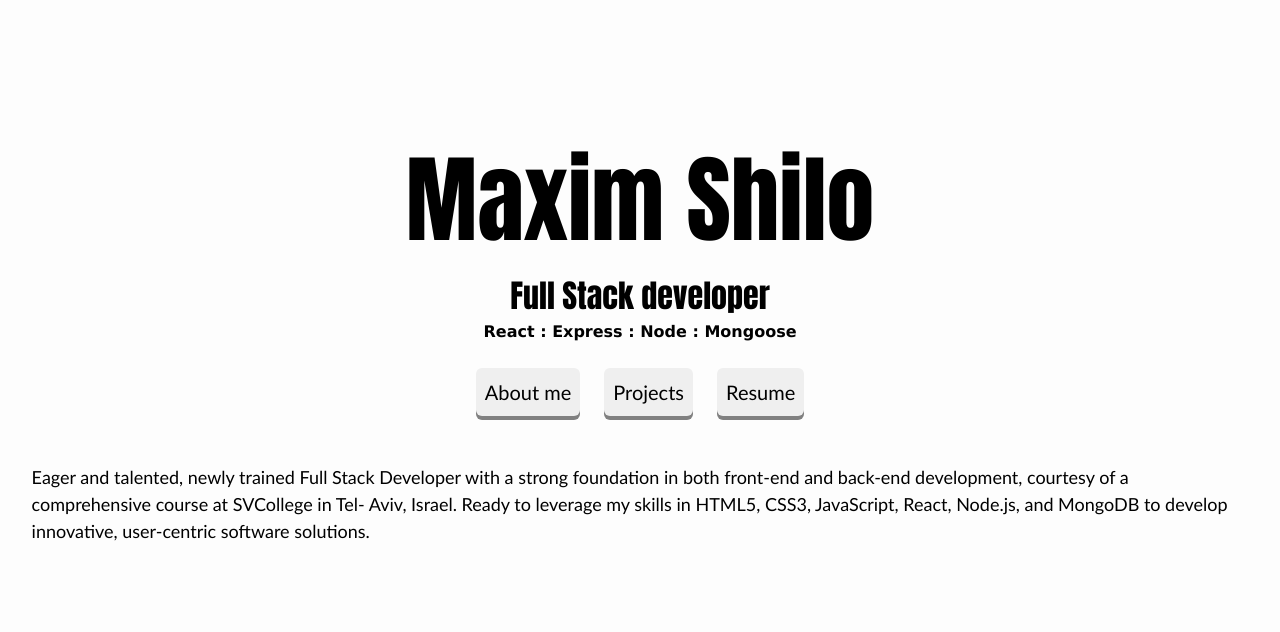
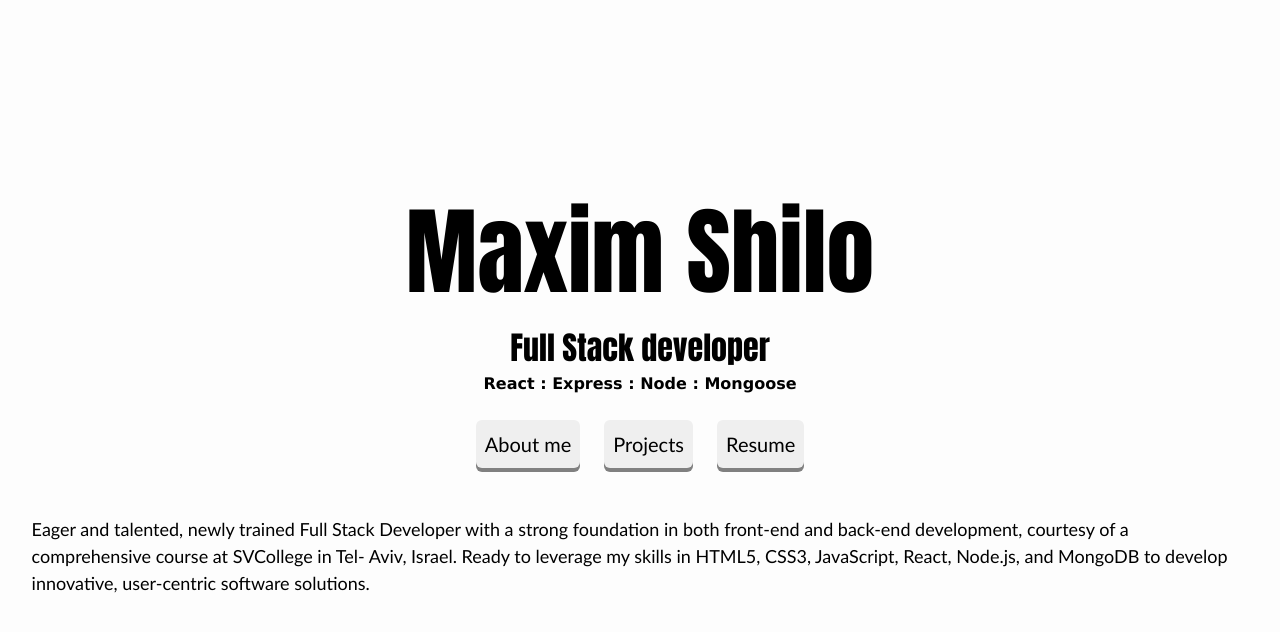
Before and after one commit to maximshilo/personal-website, a React (Create React App) app in the folder client/: page / in a window 1280 px wide. Shown: the top 632 px of the page. Built offline with nearby package versions, Linux system fonts and the light colour scheme.

Commit message:
Style update

```diff
--- a/client/src/App.css
+++ b/client/src/App.css
@@ -33,12 +33,12 @@ button {
   flex-direction: column;
   align-self: center;
   align-items: stretch;
-  justify-content: flex-start;
+  justify-content: center;
 
   /* margin-top: -2vh; */
   /* margin-bottom: -2vh; */
   /* width: calc(1280px - 2vw); */
-  /* min-height: 104vh; */
+  min-height: 100vh;
   /* background: #000080; */
 }
 
@@ -166,7 +166,7 @@ button {
 
 
 .displayHeading {
-  margin-top: 128px;
+  /* margin-top: 64px; */
   font-size: 96px;
   font-family: Impact, Haettenschweiler, 'Arial Narrow Bold', sans-serif;
   font-weight: 900;
```
